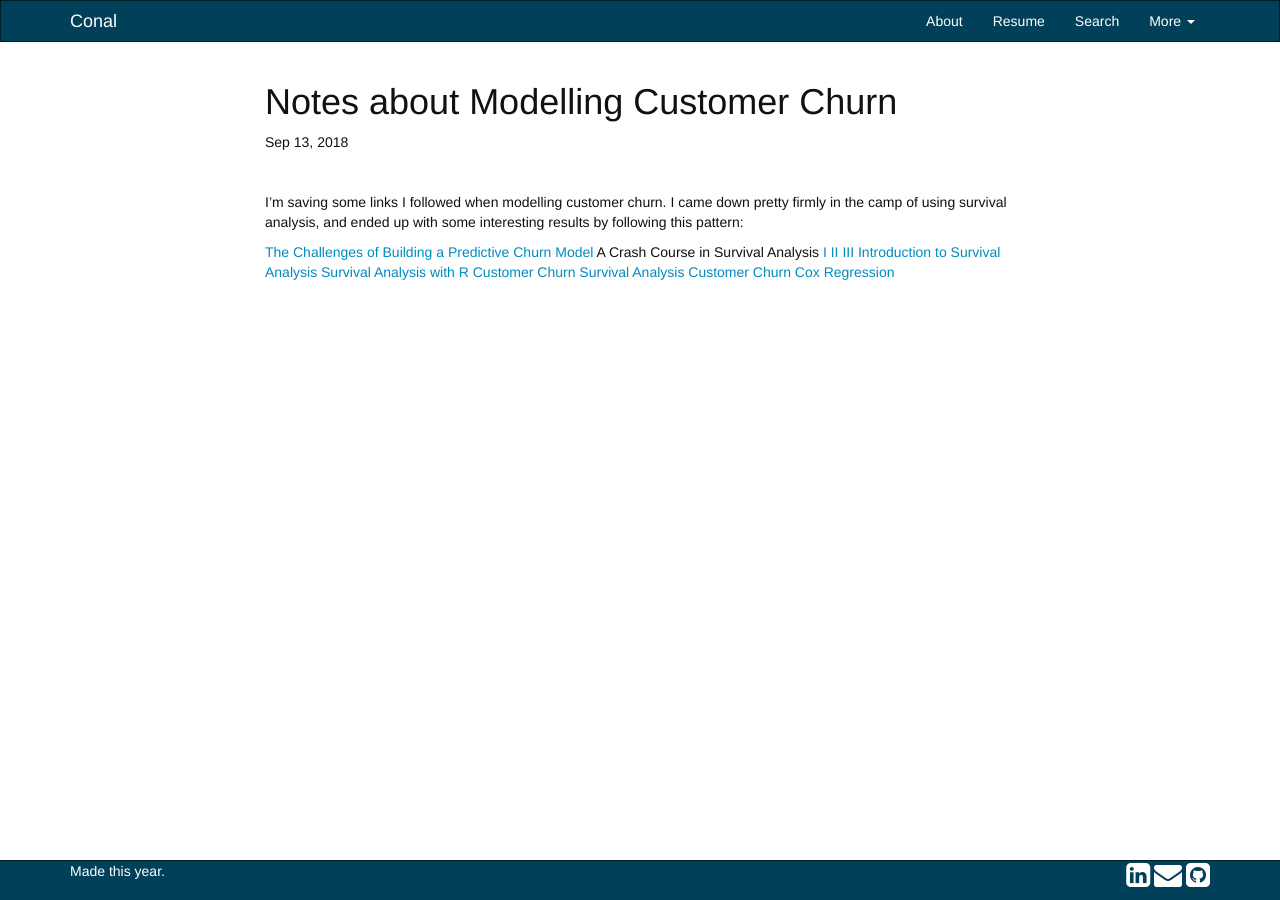
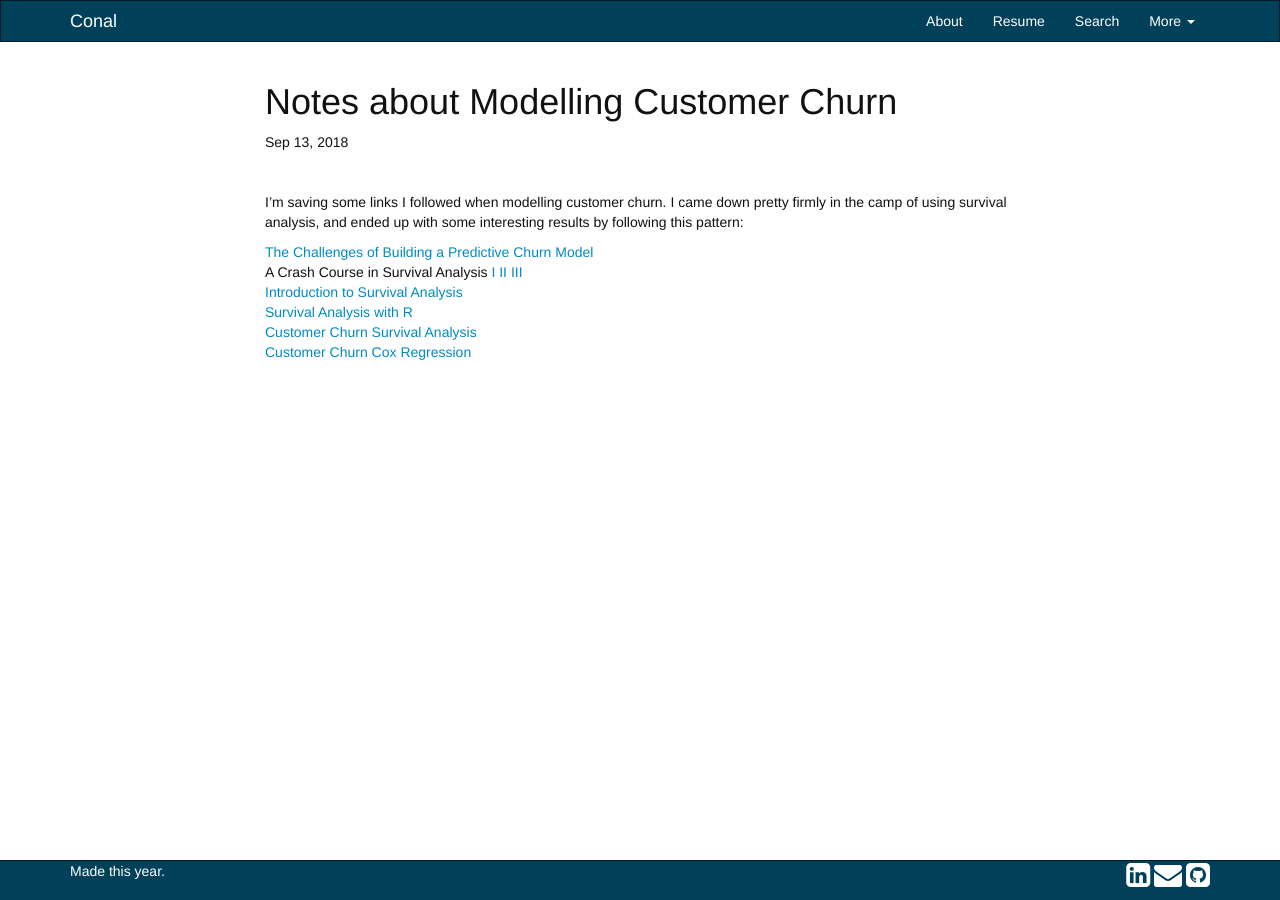
Before and after one commit to cms5109/cms5109.github.io, a Jekyll site: the page built from _posts/2018-09-13-notes-about-churn.md, in a window 1280 px wide. Built offline with Jekyll 4.4.1, drawn with Linux system fonts in a browser that asks for light colours; nearby versions of some CDN libraries; comment, search, counter and statistics services are not loaded; a style sheet for code colours, icons or effects is not loaded.

Commit message:
Formatting

```diff
--- a/_posts/2018-09-13-notes-about-churn.md
+++ b/_posts/2018-09-13-notes-about-churn.md
@@ -9,9 +9,9 @@ categories: product_management
 
 I'm saving some links I followed when modelling customer churn. I came down pretty firmly in the camp of using survival analysis, and ended up with some interesting results by following this pattern:
 
-[The Challenges of Building a Predictive Churn Model](https://www.datascience.com/blog/predictive-churn-modeling-challenges)
-A Crash Course in Survival Analysis [I](https://altis.com.au/a-crash-course-in-survival-analysis-customer-churn-part-i/) [II](https://altis.com.au/a-crash-course-in-survival-analysis-customer-churn-part-iI/) [III](https://altis.com.au/a-crash-course-in-survival-analysis-customer-churn-part-iii/)
-[Introduction to Survival Analysis](https://blog.exploratory.io/introduction-to-survival-analysis-part-1-survival-curve-9364ea642114)
-[Survival Analysis with R](https://rviews.rstudio.com/2017/09/25/survival-analysis-with-r/)
-[Customer Churn Survival Analysis](http://daynebatten.com/2015/02/customer-churn-survival-analysis/)
-[Customer Churn Cox Regression](http://daynebatten.com/2015/02/customer-churn-cox-regression/)
+[The Challenges of Building a Predictive Churn Model](https://www.datascience.com/blog/predictive-churn-modeling-challenges) <br>
+A Crash Course in Survival Analysis [I](https://altis.com.au/a-crash-course-in-survival-analysis-customer-churn-part-i/) [II](https://altis.com.au/a-crash-course-in-survival-analysis-customer-churn-part-iI/) [III](https://altis.com.au/a-crash-course-in-survival-analysis-customer-churn-part-iii/) <br>
+[Introduction to Survival Analysis](https://blog.exploratory.io/introduction-to-survival-analysis-part-1-survival-curve-9364ea642114) <br>
+[Survival Analysis with R](https://rviews.rstudio.com/2017/09/25/survival-analysis-with-r/) <br>
+[Customer Churn Survival Analysis](http://daynebatten.com/2015/02/customer-churn-survival-analysis/) <br>
+[Customer Churn Cox Regression](http://daynebatten.com/2015/02/customer-churn-cox-regression/) <br>
```
